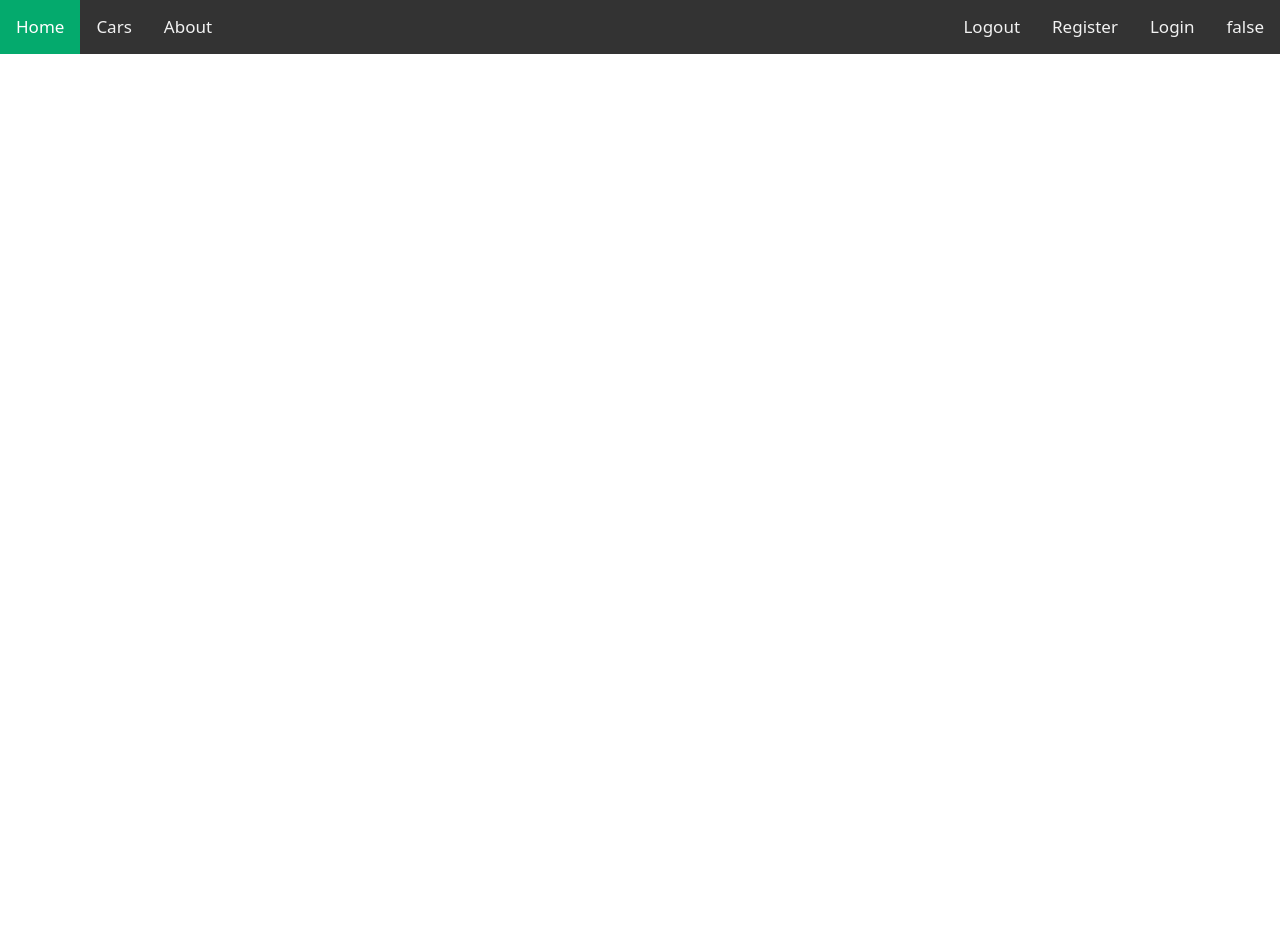
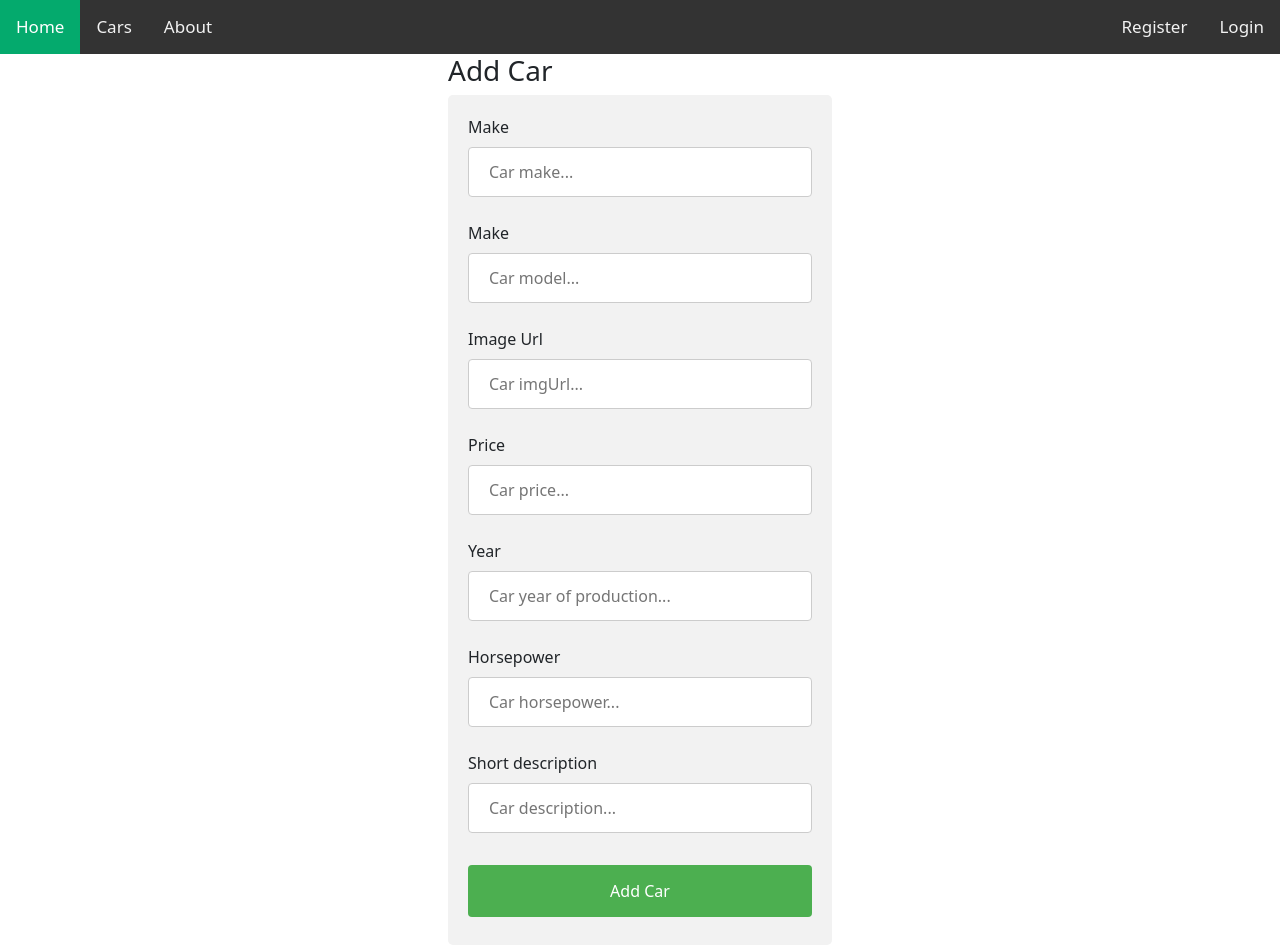
Before and after one commit to BorislavChavdarov/angular-project, an Angular app in the folder angular-project/: page /add-car in a window 1280 px wide. Before the commit this address led to /. Before the commit the page ends 800 px from the top, so only its background shows below. Built offline with nearby package versions, Linux system fonts and the light colour scheme.

Commit message:
make add car page and logout

```diff
--- a/angular-project/src/app/auth.service.ts
+++ b/angular-project/src/app/auth.service.ts
@@ -9,7 +9,7 @@ import { IUser } from './core/interfaces/user';
 })
 export class AuthService {
   private loggedIn = false;
-  private logger = new BehaviorSubject<boolean>(false);
+  private logger = new BehaviorSubject<boolean>(Boolean(localStorage.getItem("currentUser")));
 
   isLoggedIn(): Observable<boolean> {
     return this.logger.asObservable();
@@ -35,8 +35,21 @@ export class AuthService {
     .pipe(tap(res => {
       const user = JSON.stringify(res);
       localStorage.setItem("currentUser", user)
+      this.loggedIn = true;
+    this.logger.next(this.loggedIn);
     }))
 
+  }
+  logout(): Observable<any> {
+    const user = JSON.parse(localStorage.getItem("currentUser")!);
+    return this.httpClient.get<any>(`${environment.apiUrl}/users/logout`, {headers: {'content-type': 'application/json',
+    "X-Authorization": user.accessToken}})
+    .pipe(tap(res => {
+
+      localStorage.removeItem("currentUser")
+      this.loggedIn = false;
+    this.logger.next(this.loggedIn);
+    }))
   }
 
 //   register- {
--- a/angular-project/src/app/auth/login/login.component.ts
+++ b/angular-project/src/app/auth/login/login.component.ts
@@ -1,5 +1,6 @@
 import { AfterViewInit, Component, OnInit, ViewChild } from '@angular/core';
 import { FormGroup, FormControl, FormBuilder, Validators } from '@angular/forms'
+import { Router } from '@angular/router';
 import { AuthService } from 'src/app/auth.service';
 import { CreateUserDto } from 'src/app/core/user.service';
 @Component({
@@ -13,7 +14,7 @@ export class LoginComponent implements OnInit {
     email: new FormControl(null, [Validators.required, Validators.email]),
     password: new FormControl(null, [Validators.required, Validators.minLength(4)])
   });
-  constructor(   private formBuilder: FormBuilder, private authService: AuthService) { }
+  constructor(   private formBuilder: FormBuilder, private authService: AuthService, private router: Router) { }
 
   ngOnInit(): void {
   }
@@ -31,7 +32,7 @@ export class LoginComponent implements OnInit {
       console.log(this.loginFormGroup.value);
       this.authService.login(body)
       .subscribe((data) => {
-console.log(data)
+        this.router.navigate(['/home']);
     })
 
 
--- a/angular-project/src/app/core/car.service.ts
+++ b/angular-project/src/app/core/car.service.ts
@@ -18,4 +18,18 @@ export class CarService {
   loadCarList(): Observable<ICar[]>{
     return this.http.get<ICar[]>(`${environment.apiUrl}/data/cars`)
   }
+
+  postCar(car: {description: string
+    hp: number
+    imgUrl: string
+    make: string
+    model: string
+    price: number
+    year: number}): Observable<ICar>{
+      const user = JSON.parse(localStorage.getItem("currentUser")!);
+      const userId = user._id
+      console.log(user)
+    return this.http.post<ICar>(`${environment.apiUrl}/data/cars`, JSON.stringify({...car,  creator:userId}), {headers: {'content-type': 'application/json',
+    "X-Authorization": user.accessToken}})
+  }
 }
--- a/angular-project/src/app/core/header/header.component.html
+++ b/angular-project/src/app/core/header/header.component.html
@@ -1,10 +1,18 @@
 <div class="topnav">
   <a class="active" routerLink="home">Home</a>
   <a routerLink="cars">Cars</a>
+
   <!-- <a href="#contact">Contact</a> -->
   <a routerLink="about-us">About</a>
-<a class="f-right">{{isLoggedIn | async}}</a>
-  <a class="f-right" routerLink="login">Login</a>
-  <a class="f-right" routerLink="register">Register</a>
-  <a class="f-right">Logout</a>
+
+  <ng-container *ngIf="isLoggedIn | async">
+    <a class="f-left" routerLink="add-car">Add car</a>
+    <a class="f-right" href="javascript:void(0);" (click)="logoutHandler()" >Logout</a>
+  </ng-container>
+  <ng-container *ngIf="!(isLoggedIn | async)">
+    <a class="f-right" routerLink="login">Login</a>
+    <a class="f-right" routerLink="register">Register</a>
+  </ng-container>
+
+
 </div>
--- a/angular-project/src/app/core/header/header.component.ts
+++ b/angular-project/src/app/core/header/header.component.ts
@@ -1,4 +1,5 @@
 import { Component, OnInit } from '@angular/core';
+import { Router } from '@angular/router';
 import { Observable, tap } from 'rxjs';
 import { AuthService } from 'src/app/auth.service';
 
@@ -9,7 +10,7 @@ import { AuthService } from 'src/app/auth.service';
 })
 export class HeaderComponent implements OnInit {
   isLoggedIn: Observable<boolean> = this.authService.isLoggedIn();
-  constructor(private authService: AuthService, ) { }
+  constructor(private authService: AuthService, private router: Router) { }
 
   ngOnInit(): void {
  this.isLoggedIn.subscribe(
@@ -17,5 +18,11 @@ export class HeaderComponent implements OnInit {
 
 );
   }
+  logoutHandler():void {
+    this.authService.logout().subscribe((res) => {
+      this.router.navigate(['/home']);
+      }
+    );
+  }
 
 }
--- /dev/null
+++ b/angular-project/src/app/feature/cars/add-car-page/add-car-page.component.css
@@ -0,0 +1,61 @@
+input[type=text], select {
+    width: 100%;
+    padding: 12px 20px;
+    margin: 8px 0;
+    display: inline-block;
+    border: 1px solid #ccc;
+    border-radius: 4px;
+    box-sizing: border-box;
+  }
+  input[type=number], select {
+    width: 100%;
+    padding: 12px 20px;
+    margin: 8px 0;
+    display: inline-block;
+    border: 1px solid #ccc;
+    border-radius: 4px;
+    box-sizing: border-box;
+  }
+  input[type=password], select {
+    width: 100%;
+    padding: 12px 20px;
+    margin: 8px 0;
+    display: inline-block;
+    border: 1px solid #ccc;
+    border-radius: 4px;
+    box-sizing: border-box;
+  }
+
+  input[type=submit] {
+    width: 100%;
+    background-color: #4CAF50;
+    color: white;
+    padding: 14px 20px;
+    margin: 8px 0;
+    border: none;
+    border-radius: 4px;
+    cursor: pointer;
+  }
+
+  input[type=submit]:hover {
+    background-color: #45a049;
+  }
+
+  div {
+    border-radius: 5px;
+    background-color: #f2f2f2;
+    padding: 20px;
+    width: 30%;
+margin-inline: auto;
+
+
+}
+h3{
+    width: 30%;
+    margin-inline: auto;
+}
+a{
+  text-decoration: underline;
+  color: grey;
+
+}
--- /dev/null
+++ b/angular-project/src/app/feature/cars/add-car-page/add-car-page.component.html
@@ -0,0 +1,111 @@
+<h3>Add Car</h3>
+
+
+<div>
+  <form  [formGroup]="addCarFormGroup" (ngSubmit)="submitNewCar()">
+      <ng-container>
+    <p class="field field-icon">
+    <label for="make">Make</label>
+    <input formControlName="make" type="text" name="make" id="make" placeholder="Car make...">
+  </p>
+   <ng-container *ngIf="addCarFormGroup.controls['make'].touched && addCarFormGroup.controls['make'].invalid">
+    <p *ngIf="addCarFormGroup.controls['make'].errors!['required']" class="alert alert-danger">
+        make is required!
+  </p>
+
+  <p  *ngIf="addCarFormGroup.controls['make'].errors!['minlength'] " class="alert alert-danger">
+    Car make must be atleast 3 chracters long!
+  </p>
+
+  </ng-container>
+</ng-container>
+<ng-container>
+    <p class="field field-icon">
+    <label for="model">Make</label>
+    <input formControlName="model" type="text" name="model" id="model" placeholder="Car model...">
+  </p>
+   <ng-container *ngIf="addCarFormGroup.controls['model'].touched && addCarFormGroup.controls['model'].invalid">
+    <p *ngIf="addCarFormGroup.controls['model'].errors!['required']" class="alert alert-danger">
+        Model is required!
+  </p>
+
+  <p  *ngIf="addCarFormGroup.controls['model'].errors!['minlength'] " class="alert alert-danger">
+    Car make must be atleast 3 chracters long!
+  </p>
+
+  </ng-container>
+</ng-container>
+<ng-container>
+    <p class="field field-icon">
+    <label for="imgUrl">Image Url</label>
+    <input formControlName="imgUrl" type="text" name="imgUrl" id="imgUrl" placeholder="Car imgUrl...">
+  </p>
+   <ng-container *ngIf="addCarFormGroup.controls['imgUrl'].touched && addCarFormGroup.controls['imgUrl'].invalid">
+    <p *ngIf="addCarFormGroup.controls['imgUrl'].errors!['required']" class="alert alert-danger">
+        imgUrl is required!
+  </p>
+
+  <p  *ngIf="addCarFormGroup.controls['imgUrl'].errors!['pattern'] " class="alert alert-danger">
+    The image url is not valid!
+  </p>
+
+  </ng-container>
+</ng-container>
+<ng-container>
+    <p class="field field-icon">
+    <label for="price">Price</label>
+    <input formControlName="price" type="number" min="0" name="price" id="price" placeholder="Car price...">
+  </p>
+   <ng-container *ngIf="addCarFormGroup.controls['price'].touched && addCarFormGroup.controls['price'].invalid">
+    <p *ngIf="addCarFormGroup.controls['price'].errors!['required']" class="alert alert-danger">
+        Price is required!
+  </p>
+
+
+
+  </ng-container>
+</ng-container>
+<ng-container>
+    <p class="field field-icon">
+    <label for="year">Year</label>
+    <input formControlName="year" type="number" min="0" name="year" id="year" placeholder="Car year of production...">
+  </p>
+   <ng-container *ngIf="addCarFormGroup.controls['year'].touched && addCarFormGroup.controls['year'].invalid">
+    <p *ngIf="addCarFormGroup.controls['year'].errors!['required']" class="alert alert-danger">
+        Year is required!
+  </p>
+
+  </ng-container>
+</ng-container>
+<ng-container>
+    <p class="field field-icon">
+    <label for="hp">Horsepower</label>
+    <input formControlName="hp" type="number" min="0" name="hp" id="hp" placeholder="Car horsepower...">
+  </p>
+   <ng-container *ngIf="addCarFormGroup.controls['hp'].touched && addCarFormGroup.controls['hp'].invalid">
+    <p *ngIf="addCarFormGroup.controls['hp'].errors!['required']" class="alert alert-danger">
+        Horsepower is required!
+  </p>
+
+  </ng-container>
+</ng-container>
+<ng-container>
+    <p class="field field-icon">
+    <label for="description">Short description</label>
+    <input formControlName="description" type="text" name="description" id="description" placeholder="Car description...">
+  </p>
+   <ng-container *ngIf="addCarFormGroup.controls['description'].touched && addCarFormGroup.controls['description'].invalid">
+    <p *ngIf="addCarFormGroup.controls['description'].errors!['required']" class="alert alert-danger">
+        Description is required!
+  </p>
+
+  <p  *ngIf="addCarFormGroup.controls['description'].errors!['minlength'] " class="alert alert-danger">
+    Car description must be atleast 3 chracters long!
+  </p>
+
+  </ng-container>
+</ng-container>
+
+<input type="submit" value="Add Car">
+  </form>
+</div>
--- /dev/null
+++ b/angular-project/src/app/feature/cars/add-car-page/add-car-page.component.ts
@@ -0,0 +1,42 @@
+import { AfterViewInit, Component, OnInit, ViewChild } from '@angular/core';
+import { FormGroup, FormControl, FormBuilder, Validators, NgForm } from '@angular/forms'
+import { Router } from '@angular/router';
+
+import { CarService } from 'src/app/core/car.service';
+
+import { CreateUserDto } from 'src/app/core/user.service';
+@Component({
+  selector: 'app-add-car-page',
+  templateUrl: './add-car-page.component.html',
+  styleUrls: ['./add-car-page.component.css']
+})
+export class AddCarPageComponent implements OnInit {
+
+  addCarFormGroup: FormGroup = this.formBuilder.group({
+
+    make: new FormControl(null, [Validators.required, Validators.minLength(3)]),
+    model: new FormControl(null, [Validators.required, Validators.minLength(3)]),
+    imgUrl: new FormControl(null, [Validators.required, Validators.pattern(/[(http(s)?):\/\/(www\.)?a-zA-Z0-9@:%._\+~#=]{2,256}\.[a-z]{2,6}\b([-a-zA-Z0-9@:%_\+.~#?&//=]*)/)]),
+    price: new FormControl(null, [Validators.required, Validators.minLength(3)]),
+    year: new FormControl(null, [Validators.required, Validators.minLength(3)]),
+    hp: new FormControl(null, [Validators.required, Validators.minLength(3)]),
+    description: new FormControl(null, [Validators.required, Validators.minLength(3)]),
+
+  })
+
+
+
+  constructor(private formBuilder: FormBuilder, private carService: CarService, private router: Router) { }
+  ngOnInit(): void {
+  }
+  submitNewCar(): void {
+
+    if (this.addCarFormGroup.valid) {
+      this.carService.postCar(this.addCarFormGroup.value)
+        .subscribe((res) => {
+          this.router.navigate(["/cars"])
+        })
+    }
+
+  }
+}
--- a/angular-project/src/app/feature/cars/cars-routing.module.ts
+++ b/angular-project/src/app/feature/cars/cars-routing.module.ts
@@ -1,9 +1,11 @@
 import { NgModule } from '@angular/core';
 import { RouterModule, Routes } from '@angular/router';
+import { AddCarPageComponent } from './add-car-page/add-car-page.component';
 import { CarListComponent } from './car-list/car-list.component';
 
 const routes: Routes = [
-  {path:"cars", component:CarListComponent}
+  {path:"cars", component:CarListComponent},
+  {path:"add-car", component: AddCarPageComponent}
 ];
 
 
```
Also changed, not shown: angular-project/src/app/auth/register/register.component.ts (+4 -3 lines), angular-project/src/app/feature/cars/cars.module.ts (+12 -2 lines), 1 other file (tests, documents, lock files or other folders).
